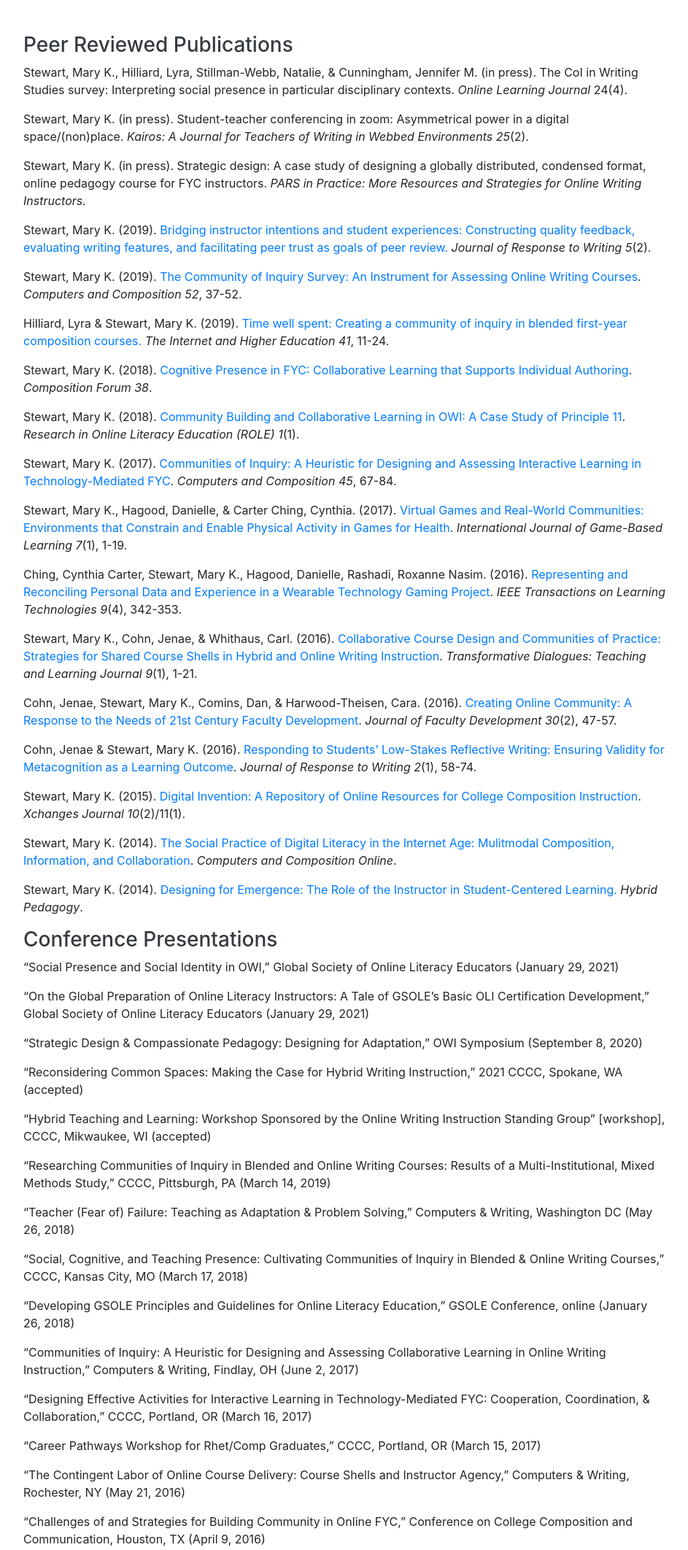
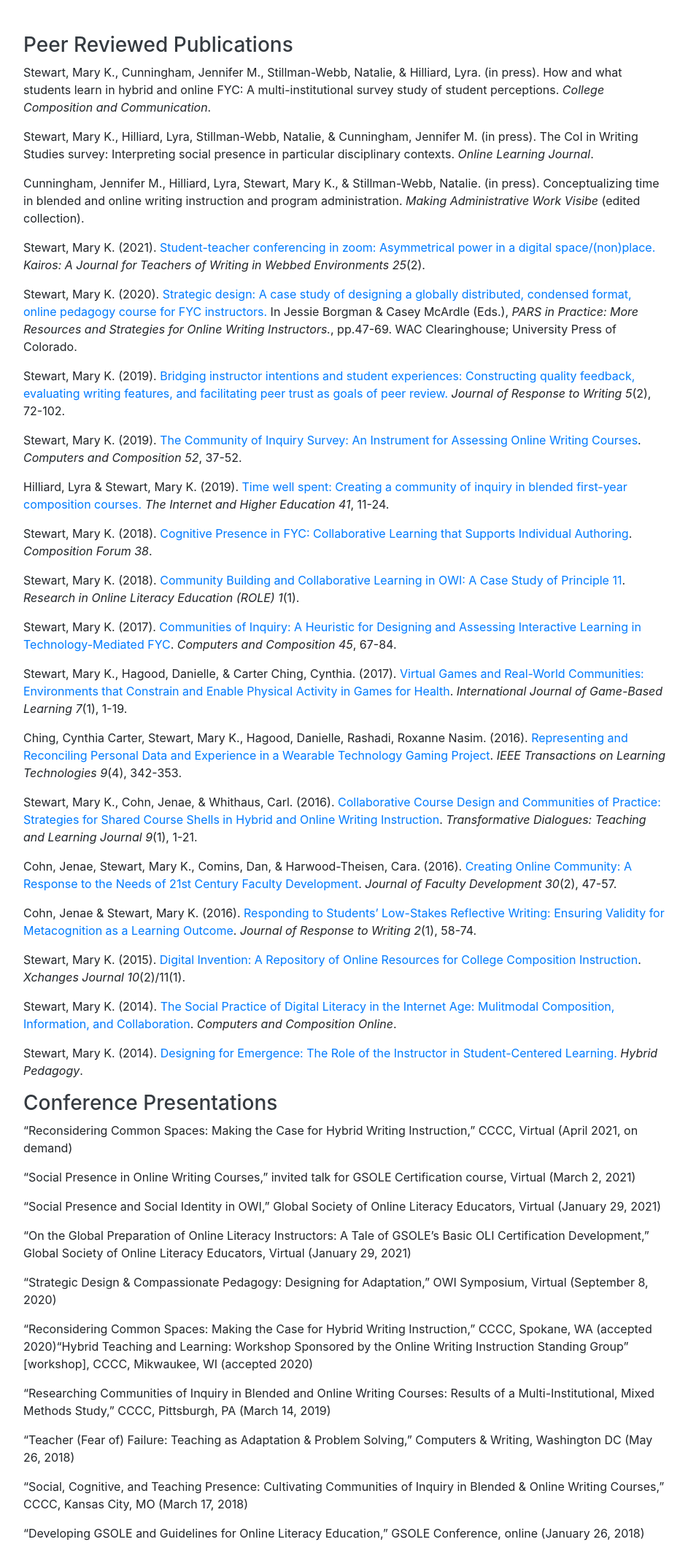
Before and after one commit to mkws0811/mary-k-stewart, a website with bundled scripts: page index.html in a window 1280 px wide. Shown: the part 1381-3505 px from the top of the page at 73% size, without its empty margins (303-1246 px from the left). Built offline with nearby package versions, Linux system fonts and the light colour scheme; a web font is replaced by a local one.

Commit message:
Email & Pubs

```diff
--- a/index.html
+++ b/index.html
@@ -100,10 +100,12 @@
           </div>
         <div class="container">
             <h3>Peer Reviewed Publications</h3>
-            <p>Stewart, Mary K., Hilliard, Lyra, Stillman-Webb, Natalie, &amp; Cunningham, Jennifer M. (in press). The CoI in Writing Studies survey: Interpreting social presence in particular disciplinary contexts. <i>Online Learning Journal</i> 24(4).</p>
-            <p>Stewart, Mary K. (in press). Student-teacher conferencing in zoom: Asymmetrical power in a digital space/(non)place. <i>Kairos: A Journal for Teachers of Writing in Webbed Environments  25</i>(2).</p>
-            <p>Stewart, Mary K. (in press). Strategic design: A case study of designing a globally distributed, condensed format, online pedagogy course for FYC instructors. <i>PARS in Practice: More Resources and Strategies for Online Writing Instructors.</i></p>
-            <p>Stewart, Mary K. (2019). <a href="https://journalrw.org/index.php/jrw/article/view/127" target="_blank"> Bridging instructor intentions and student experiences: Constructing quality feedback, evaluating writing features, and facilitating peer trust as goals of peer review.</a> <i>Journal of Response to Writing 5</i>(2).</p>
+            <p>Stewart, Mary K., Cunningham, Jennifer M., Stillman-Webb, Natalie, &amp; Hilliard, Lyra. (in press). How and what students learn in hybrid and online FYC: A multi-institutional survey study of student perceptions. <i>College Composition and Communication</i>.</p>
+            <p>Stewart, Mary K., Hilliard, Lyra, Stillman-Webb, Natalie, &amp; Cunningham, Jennifer M. (in press). The CoI in Writing Studies survey: Interpreting social presence in particular disciplinary contexts. <i>Online Learning Journal</i>.</p>
+            <p>Cunningham, Jennifer M., Hilliard, Lyra, Stewart, Mary K., &amp; Stillman-Webb, Natalie. (in press). Conceptualizing time in blended and online writing instruction and program administration. <i>Making Administrative Work Visibe</i> (edited collection).</p>
+            <p>Stewart, Mary K. (2021). <a href="http://kairos.technorhetoric.net/25.2/praxis/stewart/index.html" target="_blank">Student-teacher conferencing in zoom: Asymmetrical power in a digital space/(non)place.</a> <i>Kairos: A Journal for Teachers of Writing in Webbed Environments  25</i>(2).</p>
+            <p>Stewart, Mary K. (2020). <a href="https://wac.colostate.edu/docs/books/pars2/chapter3.pdf" target="_blank">Strategic design: A case study of designing a globally distributed, condensed format, online pedagogy course for FYC instructors.</a> In Jessie Borgman & Casey McArdle (Eds.), <i>PARS in Practice: More Resources and Strategies for Online Writing Instructors.</i>, pp.47-69. WAC Clearinghouse; University Press of Colorado.</p>
+            <p>Stewart, Mary K. (2019). <a href="https://journalrw.org/index.php/jrw/article/view/127" target="_blank"> Bridging instructor intentions and student experiences: Constructing quality feedback, evaluating writing features, and facilitating peer trust as goals of peer review.</a> <i>Journal of Response to Writing 5</i>(2), 72-102.</p>
             <p>Stewart, Mary K. (2019). <a href="https://www.sciencedirect.com/science/article/abs/pii/S8755461517300518" target="_blank">The Community of Inquiry Survey: An Instrument for Assessing Online Writing Courses</a>. <i>Computers and Composition 52</i>, 37-52.</p>
             <p>Hilliard, Lyra &amp; Stewart, Mary K. (2019). <a href="https://www.sciencedirect.com/science/article/abs/pii/S1096751618300836" target="_blank">Time well spent: Creating a community of inquiry in blended first-year composition courses.</a> <i>The Internet and Higher Education 41</i>, 11-24.</p>
             <p>Stewart, Mary K. (2018). <a href="http://compositionforum.com/issue/38/cognitive.php" target="_blank">Cognitive Presence in FYC: Collaborative Learning that Supports Individual Authoring</a>. <i>Composition Forum 38</i>.</p>
@@ -119,15 +121,17 @@
             <p>Stewart, Mary K. (2014). <a href="http://www.hybridpedagogy.com/journal/designing-emergence-role-instructor-student-centered-learning/" target="_blank">Designing for Emergence: The Role of the Instructor in Student-Centered Learning.</a> <i>Hybrid Pedagogy</i>.</p>
 
             <h3>Conference Presentations</h3>
-            <p>“Social Presence and Social Identity in OWI,” Global Society of Online Literacy Educators (January 29, 2021) </p>
-            <p>“On the Global Preparation of Online Literacy Instructors: A Tale of GSOLE’s Basic OLI Certification Development,” Global Society of Online Literacy Educators (January 29, 2021)</p>
-            <p>“Strategic Design &amp; Compassionate Pedagogy: Designing for Adaptation,” OWI Symposium (September 8, 2020) </p>
-            <p>“Reconsidering Common Spaces: Making the Case for Hybrid Writing Instruction,” 2021 CCCC, Spokane, WA (accepted)</p>
-            <p>“Hybrid Teaching and Learning: Workshop Sponsored by the Online Writing Instruction Standing Group” [workshop], CCCC, Mikwaukee, WI (accepted)</p>
+            <p>“Reconsidering Common Spaces: Making the Case for Hybrid Writing Instruction,” CCCC, Virtual (April 2021, on demand)</p>
+          <p>“Social Presence in Online Writing Courses,” invited talk for GSOLE Certification course, Virtual (March 2, 2021)</p>
+            <p>“Social Presence and Social Identity in OWI,” Global Society of Online Literacy Educators, Virtual (January 29, 2021) </p>
+            <p>“On the Global Preparation of Online Literacy Instructors: A Tale of GSOLE’s Basic OLI Certification Development,” Global Society of Online Literacy Educators, Virtual (January 29, 2021)</p>
+            <p>“Strategic Design &amp; Compassionate Pedagogy: Designing for Adaptation,” OWI Symposium, Virtual (September 8, 2020) </p>
+            <p>“Reconsidering Common Spaces: Making the Case for Hybrid Writing Instruction,” CCCC, Spokane, WA (accepted 2020)</p?
+            <p>“Hybrid Teaching and Learning: Workshop Sponsored by the Online Writing Instruction Standing Group” [workshop], CCCC, Mikwaukee, WI (accepted 2020)</p>
             <p>“Researching Communities of Inquiry in Blended and Online Writing Courses: Results of a Multi-Institutional, Mixed Methods Study,” CCCC, Pittsburgh, PA (March 14, 2019)</p>
             <p>“Teacher (Fear of) Failure: Teaching as Adaptation &amp; Problem Solving,” Computers &amp; Writing, Washington DC (May 26, 2018)</p>
             <p>“Social, Cognitive, and Teaching Presence: Cultivating Communities of Inquiry in Blended &amp; Online Writing Courses,” CCCC, Kansas City, MO (March 17, 2018)</p>
-            <p>“Developing GSOLE Principles and Guidelines for Online Literacy Education,” GSOLE Conference, online (January 26, 2018)</p>
+            <p>“Developing GSOLE and Guidelines for Online Literacy Education,” GSOLE Conference, online (January 26, 2018)</p>
             <p class="card-text">“Communities of Inquiry: A Heuristic for Designing and Assessing Collaborative Learning in Online Writing Instruction,” Computers &amp; Writing, Findlay, OH (June 2, 2017)</p>
             <p>“Designing Effective Activities for Interactive Learning in Technology-Mediated FYC: Cooperation, Coordination, &amp; Collaboration,” CCCC, Portland, OR (March 16, 2017)</p>
             <p>“Career Pathways Workshop for Rhet/Comp Graduates,” CCCC, Portland, OR (March 15, 2017)</p>
@@ -173,7 +177,7 @@
 
                <div class="col-lg-4 mb-4">
 <h3>Lower Division</h3>
-            <p>GEW 101b: Principles of Written Communication (CSUSM)</p>
+            <p>GEW 101b: Writing as a Rhetorical Act (CSUSM)</p>
             <p>ENGL 101: Composition 1 (IUP)</p>
             <p>ENGL 202: Composition II (IUP)</p>
             <p>UWP 1: Expository Writing (UC Davis)</p>
@@ -269,7 +273,7 @@
 
         <h2 class="mb-4">Contact Me</h2>
          <div container>
-             <p class="lead mb-5">Please email mstewart at csusm dot edu if you want to talk about online writing instruction!</p> </div>
+             <p class="lead mb-5">Please email mkstewart at csusm dot edu if you want to talk about online writing instruction!</p> </div>
 
       </div>
     </section>
```
